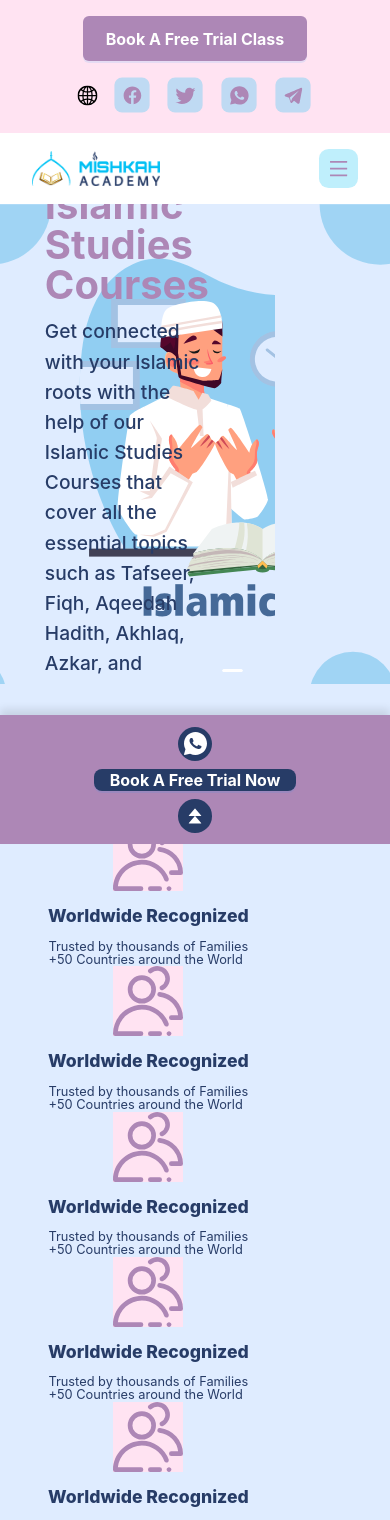
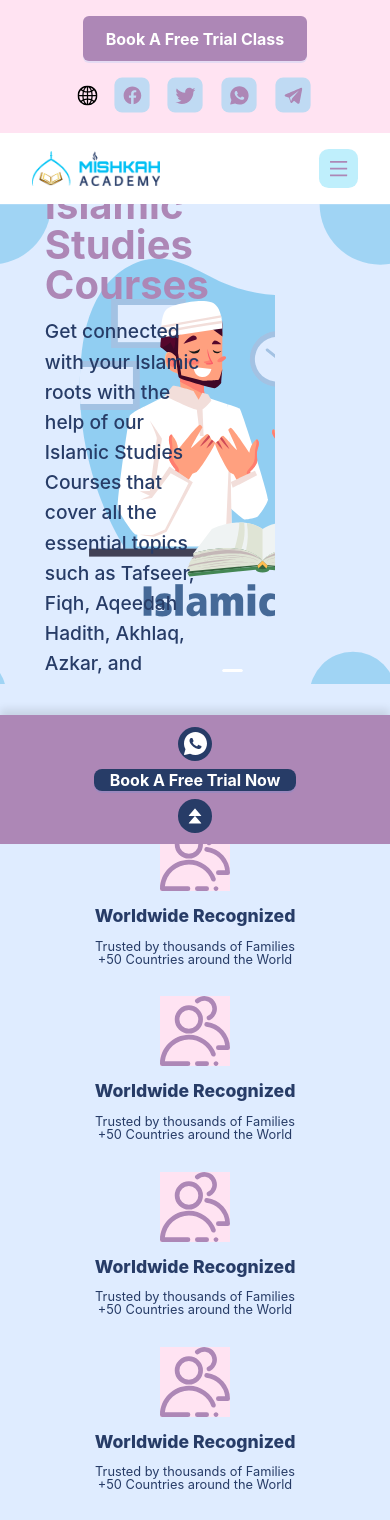
Before and after one commit to Khalid-MK/Al-Roshd, a React (Vite) app: page / in a window 390 px wide. Shown: the top 1520 px of the page. Built offline with nearby package versions, Linux system fonts and the light colour scheme.

Commit message:
Edit WhyUs Section Responsiveness

```diff
--- a/src/pages/Home/WhyUs/index.module.css
+++ b/src/pages/Home/WhyUs/index.module.css
@@ -30,7 +30,7 @@ position: relative;
     width: 100%;
     position: absolute;
     left: 0;
-    top: 3rem;
+    top: 120%;
     border-width: 0 0 2px;
     border-style: solid;
     color: var(--primary-color);
@@ -44,10 +44,12 @@ background-color: var(--secondary-color); ;
     color: var(--global-color-accent);
     font-size: 1.1rem;
     font-weight: 800;
+    text-align: center;
 }
 
 .iconsContainer p{
     color: var(--global-color-accent);
     font-size: 0.8rem;
+    text-align: center;
 
 }
--- a/src/pages/Home/WhyUs/index.tsx
+++ b/src/pages/Home/WhyUs/index.tsx
@@ -7,7 +7,19 @@ const WhyUs = () => {
       <div className={styles.header}>
         <h2>Why Us</h2>
       </div>
-      <Row justify="space-between" wrap className={styles.rowContainer}>
+      <Row
+        justify={{
+          xxl: "space-between",
+          xl: "space-between",
+          lg: "space-between",
+          md: "space-between",
+          sm: "center",
+          xs: "center",
+        }}
+        wrap
+        className={styles.rowContainer}
+        gutter={[0, 30]}
+      >
         <Col md={8}>
           <Flex
             vertical
```
